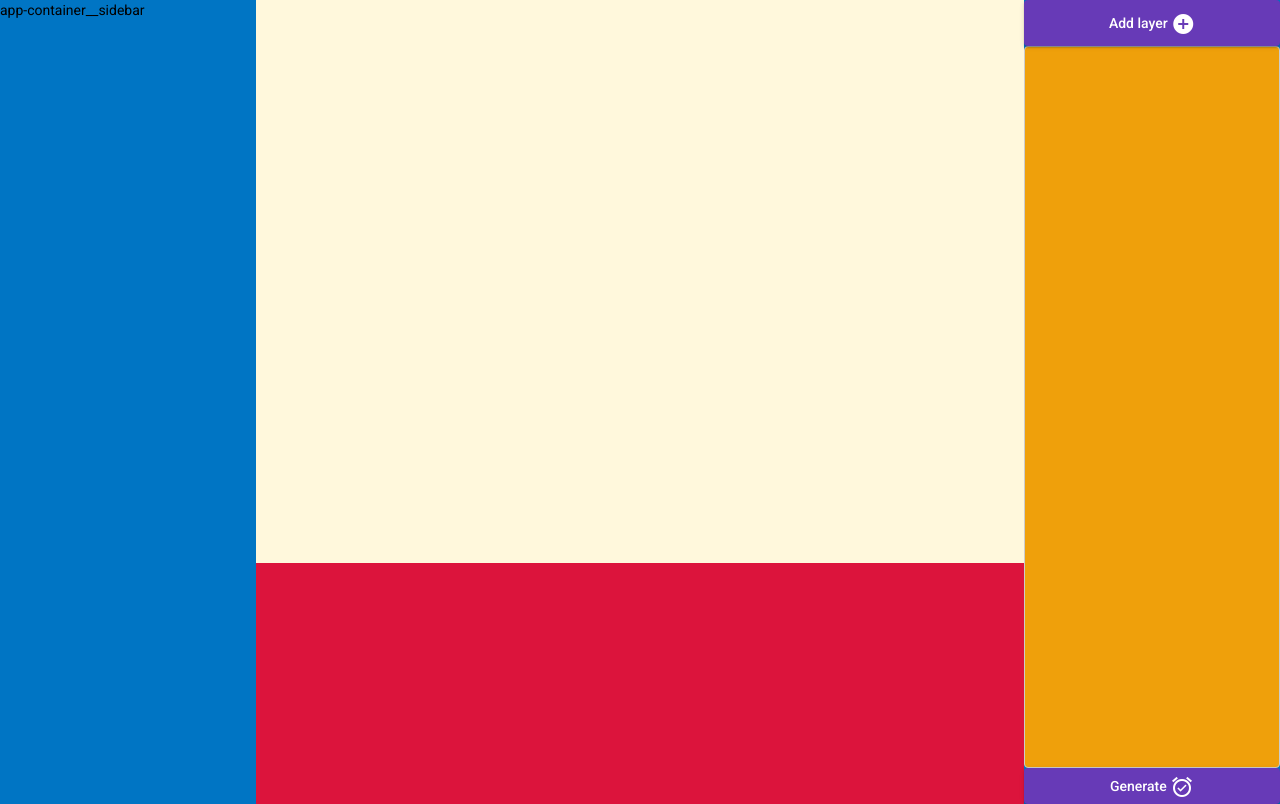
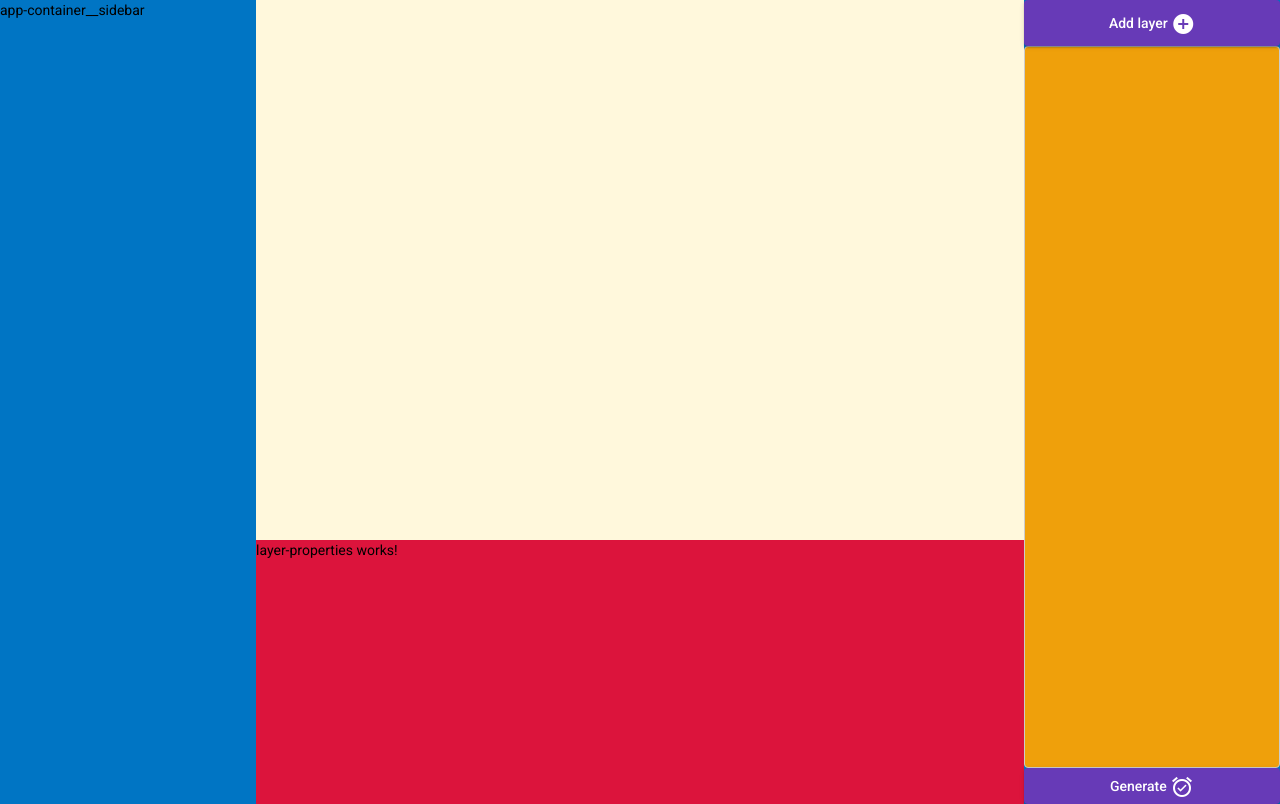
Before and after one commit to Morstern/nft-generator-frontend, an Angular app: page / in a window 1280 px wide. Built offline with nearby package versions, Linux system fonts and the light colour scheme.

Commit message:
Created component for holding the properties

```diff
--- /dev/null
+++ b/src/app/main-section/layer-properties/layer-properties.component.html
@@ -0,0 +1 @@
+<p>layer-properties works!</p>
--- /dev/null
+++ b/src/app/main-section/layer-properties/layer-properties.component.ts
@@ -0,0 +1,11 @@
+import { Component, OnInit } from '@angular/core';
+
+@Component({
+  selector: 'app-layer-properties',
+  templateUrl: './layer-properties.component.html',
+})
+export class LayerPropertiesComponent implements OnInit {
+  constructor() {}
+
+  ngOnInit(): void {}
+}
--- a/src/app/main-section/main-section.module.ts
+++ b/src/app/main-section/main-section.module.ts
@@ -2,12 +2,14 @@ import { NgModule } from '@angular/core';
 import { CommonModule } from '@angular/common';
 import { AngularMaterialModule } from '@common/angular-material.module';
 import { MainSectionComponent } from './main-section/main-section.component';
+import { LayerPropertiesComponent } from './layer-properties/layer-properties.component';
 
 
 
 @NgModule({
   declarations: [
-    MainSectionComponent
+    MainSectionComponent,
+    LayerPropertiesComponent
   ],
   imports: [
     CommonModule,
--- a/src/app/main-section/main-section/main-section.component.html
+++ b/src/app/main-section/main-section/main-section.component.html
@@ -1,4 +1,6 @@
 <div class="main-section">
   <div class="main-section__preview"></div>
-  <div class="main-section__layer-properties"></div>
+  <div class="main-section__layer-properties">
+    <app-layer-properties></app-layer-properties>
+  </div>
 </div>
```
Also changed, not shown: src/app/common/angular-material.module.ts (+8 -6 lines), 1 other file (tests, documents, lock files or other folders).
